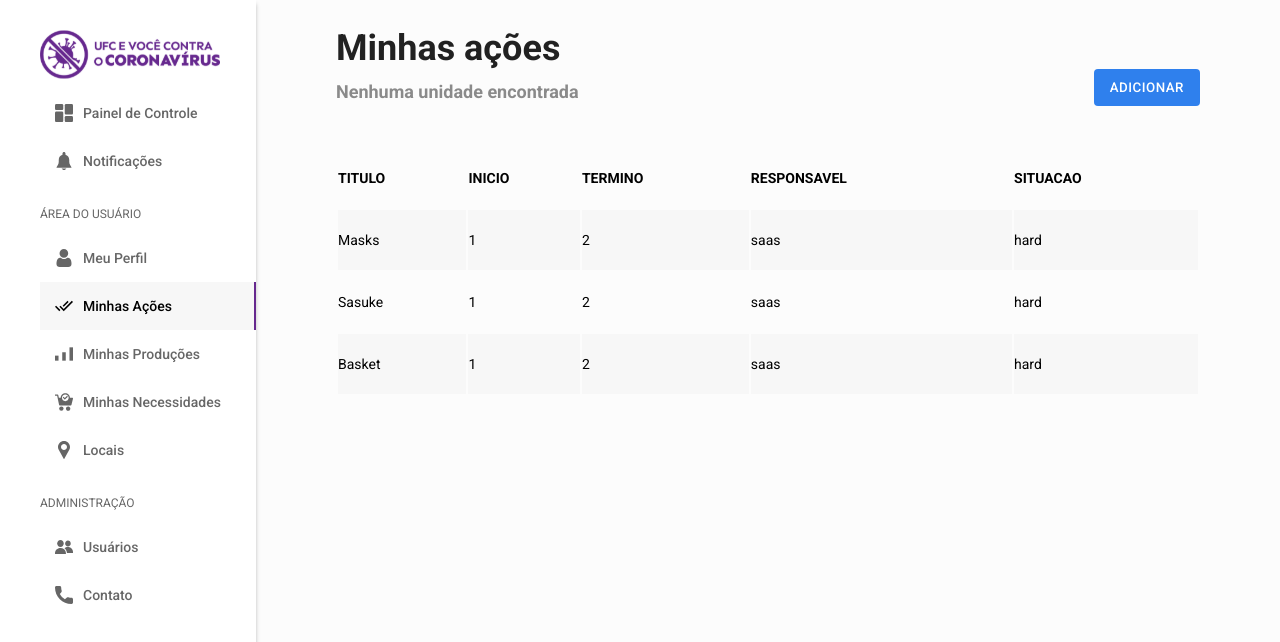
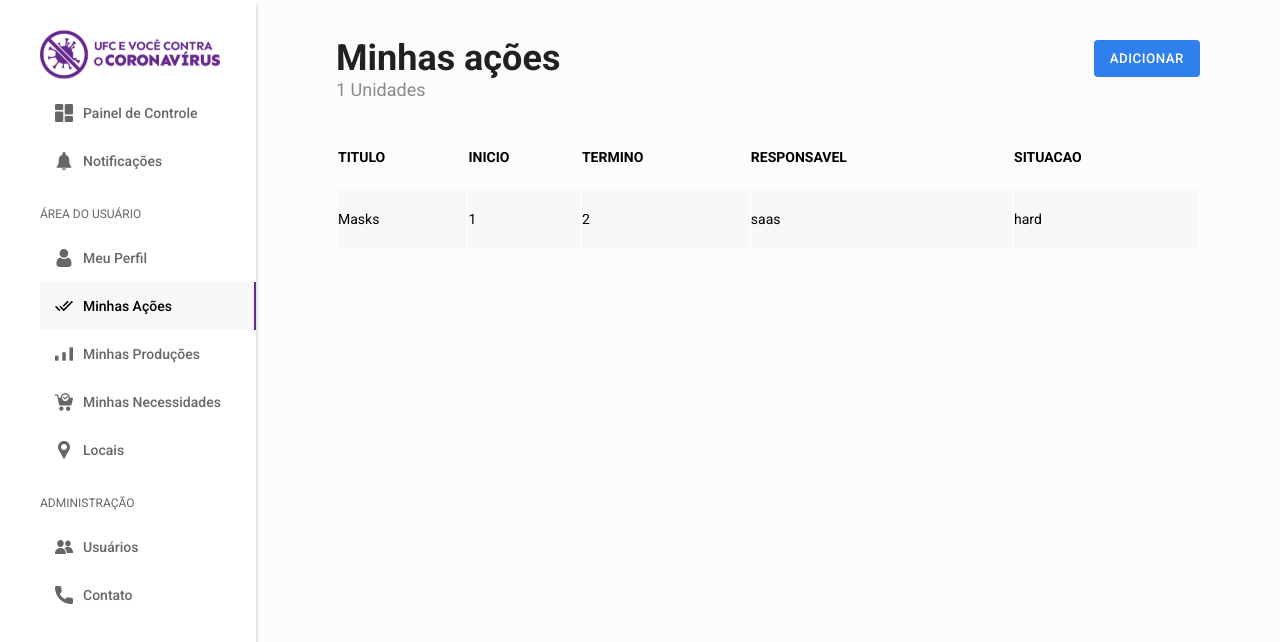
Before and after one commit to dev-inove/front-end-ufc-contra-o-corona, a Vue app: page /dashboard/my-actions in a window 1280 px wide. Shown: the top 642 px of the page. Built offline with nearby package versions, Linux system fonts and the light colour scheme.

Commit message:
added step to step navigation in actions

```diff
--- a/src/components/Actions/Actions.vue
+++ b/src/components/Actions/Actions.vue
@@ -6,7 +6,12 @@
             <br />com o enfrentamento aos danos causados pelo novo
             coronavírus (COVID-19)
         </SectionTitle>
-        <Carrousel :itemsQuantity="items.length">
+        <Carrousel
+            style="margin-bottom: 5rem"
+            :itemsQuantity="items.length"
+            :windowSize="2"
+            :paginationFactor="405"
+        >
             <ActionCard v-for="item in items" :key="item" />
         </Carrousel>
     </div>
@@ -21,8 +26,16 @@ export default {
     components: { Carrousel, SectionTitle, ActionCard },
     data() {
         return {
-            items: [1, 2, 3, 4]
+            items: [1, 2, 3, 4, 5, 6]
         }
+    },
+    computed: {
+        // windowSize() {
+        //     if (this.items.length < 3) {
+        //         return 0
+        //     }
+        //     return this.items.length - 3
+        // }
     }
 }
 </script>
--- /dev/null
+++ b/src/components/Admin/ActionButton.vue
@@ -0,0 +1,49 @@
+<template>
+    <div>
+        <button
+            class="action-button"
+            :class="{ filled: filled }"
+            @click="action"
+        >
+            {{ title }}
+        </button>
+    </div>
+</template>
+
+<script>
+export default {
+    props: {
+        title: {
+            type: String,
+            required: true
+        },
+        action: {
+            type: Function,
+            required: false
+        },
+        filled: {
+            type: Boolean,
+            default: true
+        }
+    }
+}
+</script>
+
+<style lang="scss" scoped>
+.action-button {
+    border: none;
+    font-weight: 500;
+    letter-spacing: 0.05rem;
+    border-radius: 0.4rem;
+    padding: 0.8rem 1.6rem;
+    text-transform: uppercase;
+    background-color: transparent;
+    color: #2f80ed;
+    cursor: pointer;
+
+    &.filled {
+        color: #fff;
+        background-color: #2f80ed;
+    }
+}
+</style>
--- a/src/components/Admin/AddButton.vue
+++ /dev/null
@@ -1,22 +0,0 @@
-<template>
-    <div style="align-self: flex-end">
-        <button class="add-button">Adicionar</button>
-    </div>
-</template>
-
-<script>
-export default {}
-</script>
-
-<style lang="scss" scoped>
-.add-button {
-    border: none;
-    background-color: #2f80ed;
-    text-transform: uppercase;
-    font-weight: 500;
-    color: #fff;
-    letter-spacing: 0.05rem;
-    border-radius: 0.4rem;
-    padding: 0.8rem 1.6rem;
-}
-</style>
--- a/src/components/Admin/AdminPageTitle.vue
+++ b/src/components/Admin/AdminPageTitle.vue
@@ -1,8 +1,10 @@
 <template>
     <div class="admin-page-title">
         <h1 class="admin-page-title__main">{{ title }}</h1>
-        <h2 class="admin-page-title__sub" v-if="units">{{ units }} Unidades</h2>
-        <h2 class="admin-page-title__sub" v-else>Nenhuma unidade encontrada</h2>
+        <h2 class="admin-page-title__sub">
+            <slot></slot>
+        </h2>
+        <!-- <h2 class="admin-page-title__sub" v-if="units">{{ units }} Unidades</h2> -->
     </div>
 </template>
 
@@ -13,11 +15,11 @@ export default {
         title: {
             type: String,
             required: true
-        },
-        units: {
-            type: Number,
-            required: false
         }
+        // units: {
+        //     type: Number,
+        //     required: false
+        // }
     }
 }
 </script>
@@ -27,11 +29,13 @@ export default {
     &__main {
         font-size: 3.6rem;
         font-weight: 700;
+        line-height: 3.6rem;
         color: rgba($black, 0.87);
     }
 
     &__sub {
         font-size: 1.8rem;
+        font-weight: 400;
         color: rgba($black, 0.45);
     }
 }
--- a/src/components/Admin/AdminPages.vue
+++ b/src/components/Admin/AdminPages.vue
@@ -25,7 +25,7 @@ export default {
 }
 
 .pad-xs-vr {
-    padding-top: 2rem;
-    padding-bottom: 2rem;
+    padding-top: 4rem;
+    padding-bottom: 4rem;
 }
 </style>
--- a/src/components/Admin/MyActions.vue
+++ b/src/components/Admin/MyActions.vue
@@ -1,27 +1,109 @@
 <template>
     <div class="my-actions">
         <div class="my-actions__header">
-            <AdminPageTitle title="Minhas ações" />
-            <AddButton />
+            <AdminPageTitle :title="pageTitle">{{
+                pageSub
+            }}</AdminPageTitle>
+            <ActionButton
+                v-if="mode === 'list'"
+                title="Adicionar"
+                :action="addNewAction"
+            />
         </div>
-        <div class="my-actions__main">
-            <svg v-if="!a" class="not-found">
+
+        <!--List -->
+        <div
+            v-if="mode === 'list'"
+            :class="{ centralize: !values.length }"
+            class="my-actions__main"
+        >
+            <svg v-if="!values.length" class="not-found">
                 <use xlink:href="@/assets/svg/no_data.svg#no-data" />
             </svg>
             <Table v-else :titles="titles" :values="values" />
+        </div>
+
+        <!--Register new action-->
+        <div v-if="mode === 'content'">
+            <!--Step 1-->
+            <div
+                v-if="step === 1"
+                style="display: flex; flex-direction: column;"
+            >
+                <label class="labelzinho" for="a">Titulo da ação</label>
+                <input
+                    class="inputzinho"
+                    type="text"
+                    id="a"
+                    placeholder="Ex: Confecção de máscaras"
+                />
+
+                <label for="b" class="labelzinho">Subtítulo</label>
+                <input
+                    class="inputzinho"
+                    type="text"
+                    id="b"
+                    placeholder="Ex: Postos de saúde precisam de máscaras"
+                />
+
+                <label class="labelzinho">Conteúdo</label>
+                <VueEditor />
+            </div>
+            <!--Step 2-->
+            <div
+                v-if="step === 2"
+                style="display: flex; flex-direction: column;"
+            >
+                <label for="c" class="labelzinho">URL da Imagem</label>
+                <input
+                    type="text"
+                    class="inputzinho"
+                    id="c"
+                    placeholder="Image URL"
+                />
+
+                <label for="cars" class="labelzinho">Autor:</label>
+
+                <select name="authors" id="cars">
+                    <option value="volvo">Vito</option>
+                    <option value="saab">Arley</option>
+                    <option value="mercedes">Lune</option>
+                    <option value="audi">Sonic</option>
+                </select>
+            </div>
+            <div style="display: flex; margin: 1rem 0;">
+                <ActionButton
+                    :title="previousStepButtonTitle"
+                    :action="previousStepAction"
+                    :filled="false"
+                    style="margin-right: 2rem"
+                />
+                <ActionButton
+                    :title="nextStepButtonTitle"
+                    :action="nextStepAction"
+                />
+            </div>
         </div>
     </div>
 </template>
 
 <script>
+import { VueEditor } from 'vue2-editor'
 import AdminPageTitle from './AdminPageTitle'
-import AddButton from './AddButton'
+import ActionButton from './ActionButton'
 import Table from './Table'
 
 export default {
-    components: { AdminPageTitle, AddButton, Table },
+    components: {
+        VueEditor,
+        AdminPageTitle,
+        ActionButton,
+        Table
+    },
     data() {
         return {
+            mode: 'list',
+            step: 1,
             a: true,
             titles: [
                 'Titulo',
@@ -37,31 +119,107 @@ export default {
                     endDate: '2',
                     responsible: 'saas',
                     situation: 'hard'
-                },
-                {
-                    title: 'Sasuke',
-                    startDate: '1',
-                    endDate: '2',
-                    responsible: 'saas',
-                    situation: 'hard'
-                },
-                {
-                    title: 'Basket',
-                    startDate: '1',
-                    endDate: '2',
-                    responsible: 'saas',
-                    situation: 'hard'
                 }
             ]
+        }
+    },
+    computed: {
+        pageTitle() {
+            if (this.mode === 'list') {
+                return 'Minhas ações'
+            }
+
+            if (this.mode === 'content' && this.step === 1) {
+                return 'Passo 1'
+            }
+
+            return 'Passo 2'
+        },
+        pageSub() {
+            if (this.mode === 'list') {
+                return this.units
+            }
+
+            if (this.mode === 'content' && this.step === 1) {
+                return 'Realize 2 passos para criar uma ação'
+            }
+
+            return 'Realize o último passo para criar uma ação'
+        },
+        nextStepButtonTitle() {
+            if (this.step === 1) {
+                return 'Continuar'
+            }
+
+            return 'Salvar'
+        },
+        previousStepButtonTitle() {
+            if (this.step === 1) {
+                return 'Cancelar'
+            }
+
+            return 'Voltar'
+        },
+        units() {
+            return this.values.length
+                ? `${this.values.length} Unidades`
+                : 'Nenhuma unidade encontrada.'
+        }
+    },
+    methods: {
+        addNewAction() {
+            this.mode = 'content'
+        },
+        nextStepAction() {
+            if (this.step === 1) {
+                this.step += 1
+                return
+            }
+
+            if (this.step === 2) {
+                console.log('salvo')
+                this.step = 1
+                this.mode = 'list'
+            }
+        },
+        previousStepAction() {
+            if (this.step === 1) {
+                this.mode = 'list'
+            }
+
+            if (this.step === 2) {
+                this.step -= 1
+            }
         }
     }
 }
 </script>
 
 <style lang="scss" scoped>
+.centralize {
+    margin-top: auto;
+    margin-bottom: auto;
+}
+
 .not-found {
     height: 262px;
     width: 379px;
+}
+
+.inputzinho {
+    background-color: #eeeeee;
+    border: none;
+    font-size: 1.4rem;
+    font-family: 'Roboto';
+    color: rgba($black, 0.8);
+    padding: 1rem 1.5rem;
+    border-radius: 0.7rem;
+}
+
+.labelzinho {
+    margin: 1rem 0;
+    font-size: 1.6rem;
+    color: $black;
 }
 
 .my-actions {
@@ -72,7 +230,7 @@ export default {
     &__header {
         display: flex;
         justify-content: space-between;
-        margin-bottom: 4rem;
+        margin-bottom: 2rem;
     }
 
     &__main {
--- a/src/components/Call to Action/CallToAction.vue
+++ b/src/components/Call to Action/CallToAction.vue
@@ -1,6 +1,10 @@
 <template>
     <div class="call-to-action">
-        <img id="purple-effect" src="../../assets/img/purple-effect.png" alt="purple-background" />
+        <img
+            id="purple-effect"
+            src="../../assets/img/purple-effect.png"
+            alt="purple-background"
+        />
         <img
             id="call-to-action-img"
             src="../../assets/img/call-to-action-cover.jpg"
@@ -41,6 +45,7 @@ export default {
         letter-spacing: 0.15rem;
 
         color: $white;
+        z-index: 3;
     }
 
     button {
@@ -56,17 +61,19 @@ export default {
 
         color: $white;
         background-color: #2f80ed;
+
+        z-index: 3;
     }
 }
 
 #purple-effect {
     position: absolute;
-    z-index: -1;
+    z-index: 2;
 }
 
 #call-to-action-img {
     position: absolute;
     width: 100%;
-    z-index: -2;
+    z-index: 0;
 }
 </style>
--- a/src/components/Carrousel/Carrousel.vue
+++ b/src/components/Carrousel/Carrousel.vue
@@ -37,6 +37,14 @@ export default {
         itemsQuantity: {
             type: Number,
             required: true
+        },
+        windowSize: {
+            type: Number,
+            required: true
+        },
+        paginationFactor: {
+            type: Number,
+            require: true
         }
     },
     data() {
@@ -45,12 +53,6 @@ export default {
         }
     },
     computed: {
-        windowSize() {
-            return 2
-        },
-        paginationFactor() {
-            return 280
-        },
         atEndOfList() {
             // prettier-ignore
             // eslint-disable-next-line max-len
@@ -98,6 +100,7 @@ export default {
     // }
 
     &--overflow-container {
+        display: flex;
         overflow: hidden;
     }
 
--- a/src/components/Header/Navbar.vue
+++ b/src/components/Header/Navbar.vue
@@ -71,6 +71,10 @@ export default {
     background-color: var(--nav-bg);
     height: 7rem;
 
+    position: fixed;
+    z-index: 1000;
+    width: 100%;
+
     &__list {
         display: flex;
         flex: 1;
--- a/src/components/Necessities/Necessities.vue
+++ b/src/components/Necessities/Necessities.vue
@@ -5,7 +5,11 @@
             necessários
             <br />para que as ações sejam feitas.
         </SectionTitle>
-        <Carrousel :itemsQuantity="2">
+        <Carrousel
+            :itemsQuantity="items.length"
+            :windowSize="2"
+            :paginationFactor="412"
+        >
             <NecessityCard v-for="item in items" :key="item" />
         </Carrousel>
     </div>
@@ -20,7 +24,7 @@ export default {
     components: { SectionTitle, Carrousel, NecessityCard },
     data() {
         return {
-            items: [1, 2]
+            items: [1, 2, 3, 4, 5, 6]
         }
     }
 }
--- a/src/views/Home.vue
+++ b/src/views/Home.vue
@@ -2,7 +2,7 @@
     <div class="home">
         <Header />
         <Actions />
-        <Productions />
+        <!-- <Productions /> -->
         <CallToAction />
         <Necessities />
         <Footer />
@@ -12,7 +12,7 @@
 <script>
 import Header from '../components/Header/Header.vue'
 import Actions from '../components/Actions/Actions.vue'
-import Productions from '../components/Productions/Productions.vue'
+// import Productions from '../components/Productions/Productions.vue'
 import CallToAction from '../components/Call to Action/CallToAction.vue'
 import Necessities from '../components/Necessities/Necessities.vue'
 import Footer from '../components/Footer/Footer.vue'
@@ -21,7 +21,7 @@ export default {
     components: {
         Header,
         Actions,
-        Productions,
+        // Productions,
         CallToAction,
         Necessities,
         Footer
```
Also changed, not shown: src/components/Footer/Footer.vue (+12 -4 lines).
